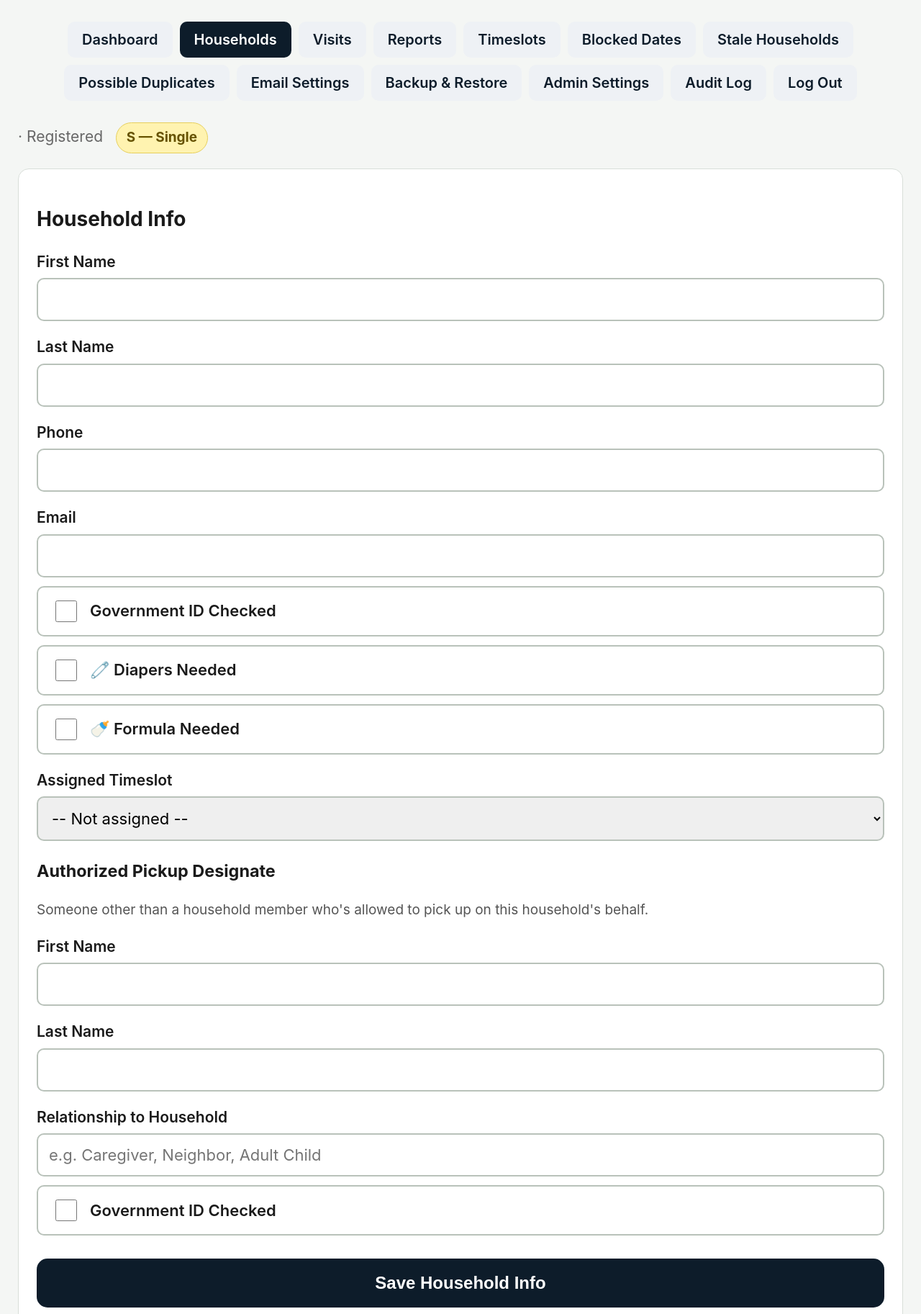
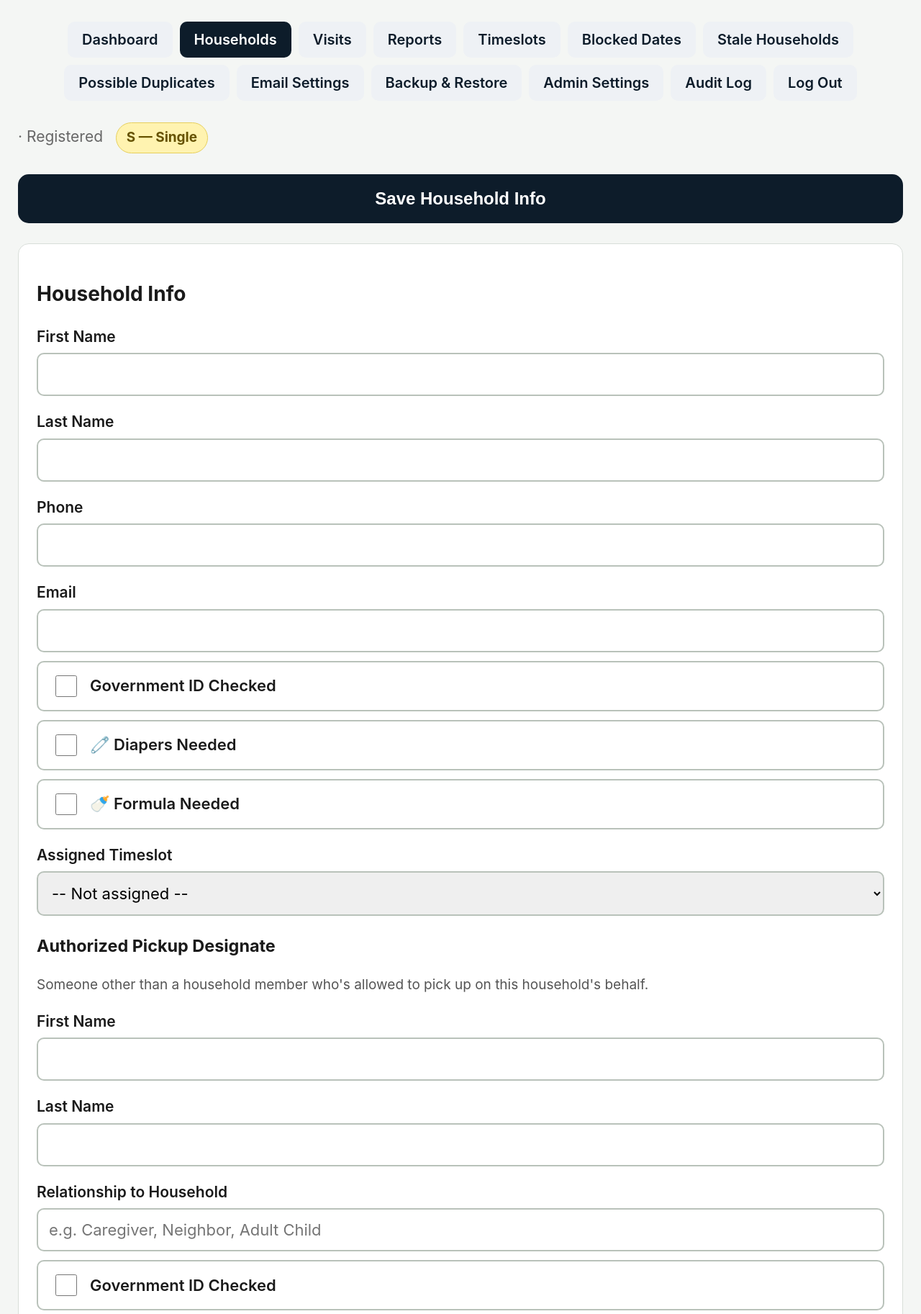
Before and after one commit to BrockLalla/jubilant-octo-sniffle, a Flask app: template templates/admin/household_detail.html in a window 1280 px wide. Shown: the part 95-1920 px from the top of the page at 72% size. Run offline with Flask 3, Linux system fonts and the light colour scheme; the template is opened without the code that fills it, so the values that code supplies are empty; parts of the project's set-up code (start-up, migrations or seed data) failed here and were passed over.

Commit message:
Reposition Save Household Info button on the household detail page
Moved from the bottom of the Household Info form (where it was
sandwiched before the Members section) to right after "Add a Member"
-- directly above Danger Zone -- and added a second copy at the very
top of the page for one-click access without scrolling. Both use the
HTML form="household-info-form" attribute to submit the same form from
outside its own markup.

```diff
--- a/templates/admin/household_detail.html
+++ b/templates/admin/household_detail.html
@@ -11,10 +11,11 @@
     {{ household.household_code }} &middot; Registered {{ household.created_at[:10] }}
     &nbsp; {{ macros.status_badge(members|length) }}
   </p>
+  <button type="submit" form="household-info-form" class="btn btn-primary">Save Household Info</button>
 
   <div class="card">
     <h2>Household Info</h2>
-    <form method="post">
+    <form method="post" id="household-info-form">
       <input type="hidden" name="csrf_token" value="{{ csrf_token() }}">
       <input type="hidden" name="action" value="update_household">
       <label>First Name</label>
@@ -67,8 +68,6 @@
         <input type="checkbox" name="designate_id_verified" value="1" {% if household.designate_id_verified %}checked{% endif %}>
         Government ID Checked
       </label>
-
-      <button type="submit" class="btn btn-primary" style="margin-top:1rem;">Save Household Info</button>
     </form>
   </div>
 
@@ -133,6 +132,8 @@
       </label>
       <button type="submit" class="btn btn-primary" style="margin-top:1rem;">Add Member</button>
     </form>
+
+    <button type="submit" form="household-info-form" class="btn btn-primary" style="margin-top:1.5rem;">Save Household Info</button>
   </div>
 
   <div class="card" style="border-color:#e8a29c;">
```
